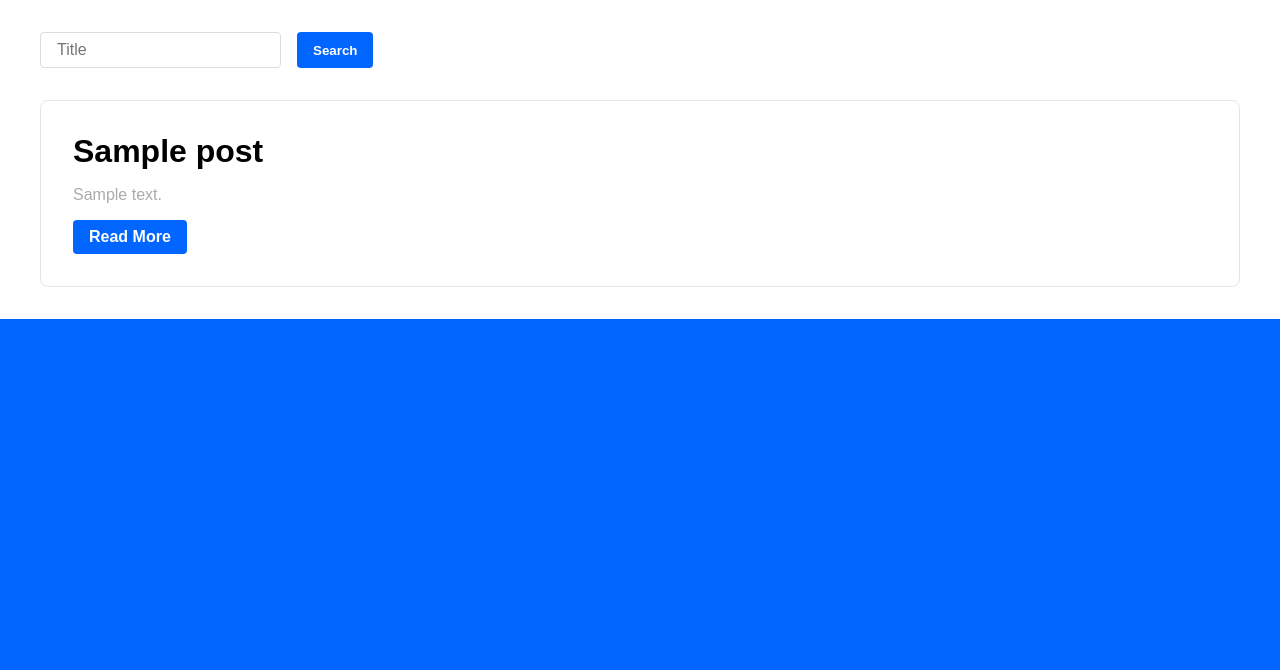
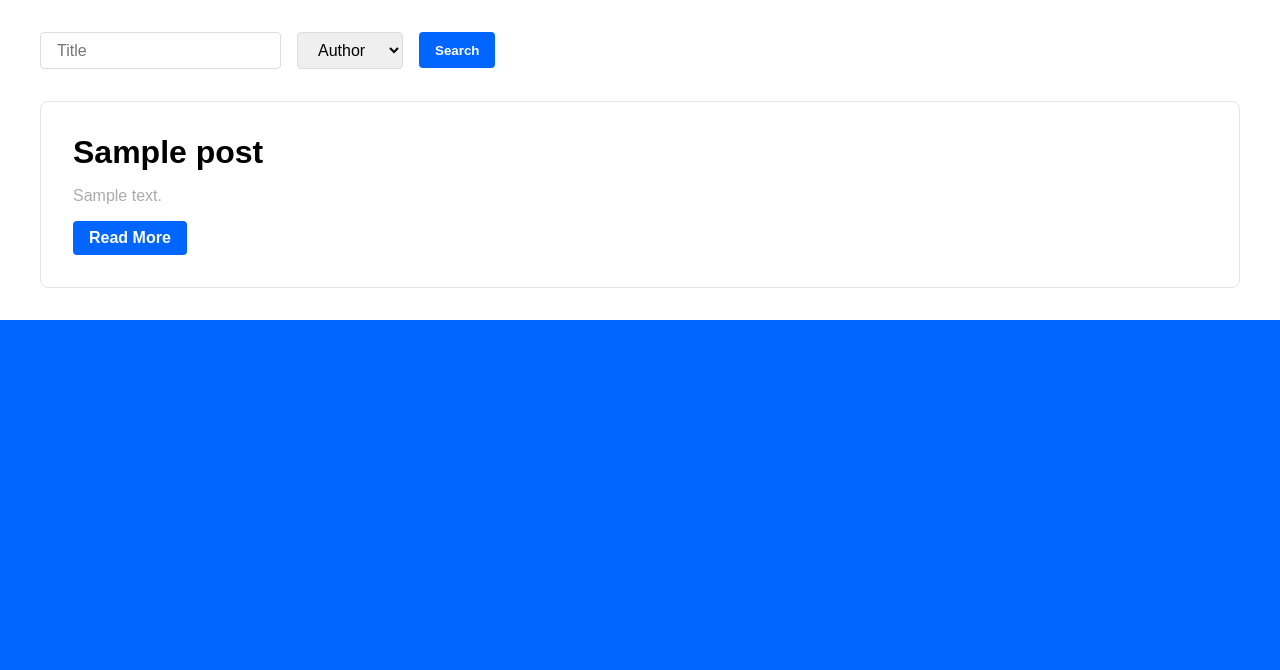
Before and after one commit to lucasNBS/django-basics, a Django app: page / in a window 1280 px wide. Shown: the part 150-820 px from the top of the page. Before the commit the page ends 469 px from the top, so only its background shows below. Run offline with Django 5.2, Linux system fonts and the light colour scheme; tables that the repository leaves empty hold one stand-in row (values such as "Sample post").

Commit message:
feat: Filter by author

```diff
--- a/posts/templates/posts/index.html
+++ b/posts/templates/posts/index.html
@@ -14,6 +14,26 @@
       placeholder="Title"
       value="{{ search_title }}"
     />
+    <select name="search-author" class="input-container">
+      <option value="">Author</option>
+      {% for usuario in users %}
+        {% if usuario.username == search_author %}
+          <option
+            value="{{ usuario.username }}"
+            selected="true"
+          >
+            {{ usuario.username }}
+          </option>
+        {% endif %}
+        {% if usuario.username != search_author %}
+          <option
+            value="{{ usuario.username }}"
+          >
+            {{ usuario.username }}
+          </option>
+        {% endif %}
+      {% endfor %}
+    </select>
     <button type="submit" class="form-button">Search</button>
   </form>
   <section class="posts-container">
@@ -33,14 +53,14 @@
   <div class="pagination-container">
     {% if page_obj.has_previous %}
       <a
-        href="?search-title={{ search_title }}&page={{ page_obj.previous_page_number }}"
+        href="?search-author={{ search_author }}&search-title={{ search_title }}&page={{ page_obj.previous_page_number }}"
       >
         Previous
       </a>
     {% endif %}
     {% if page_obj.has_next %}
       <a
-        href="?search-title={{ search_title }}&page={{ page_obj.next_page_number }}"
+        href="?search-author={{ search_author }}&search-title={{ search_title }}&page={{ page_obj.next_page_number }}"
       >
         Next
       </a>
--- a/posts/views.py
+++ b/posts/views.py
@@ -1,5 +1,6 @@
 from django.shortcuts import render, get_object_or_404, redirect
 from django.contrib.auth.decorators import login_required
+from django.contrib.auth.models import User
 from django.core.paginator import Paginator
 from .models import Post
 from .forms import PostForm
@@ -7,10 +8,19 @@ from .forms import PostForm
 def list_posts(request):
   posts = Post.objects.all()
 
+  users = []
+
+  for post in posts:
+    if post.user not in users:
+      users.append(post.user)
+
   search_title = request.GET.get("search-title")
+  search_author = request.GET.get("search-author")
 
   if search_title is not None:
     posts = posts.filter(title__icontains=search_title)
+  if not search_author == "" and not search_author is None:
+    posts = posts.filter(user__username=search_author)
 
   paginator = Paginator(posts, 2)
 
@@ -21,12 +31,16 @@ def list_posts(request):
 
   if search_title is None:
     search_title = ""
+  if search_author is None:
+    search_author = ""
 
   page_obj = paginator.get_page(page)
 
   context = {
     'page_obj': page_obj,
     'search_title': search_title,
+    'users': users,
+    'search_author': search_author,
   }
 
   return render(request, 'posts/index.html', context)
```
